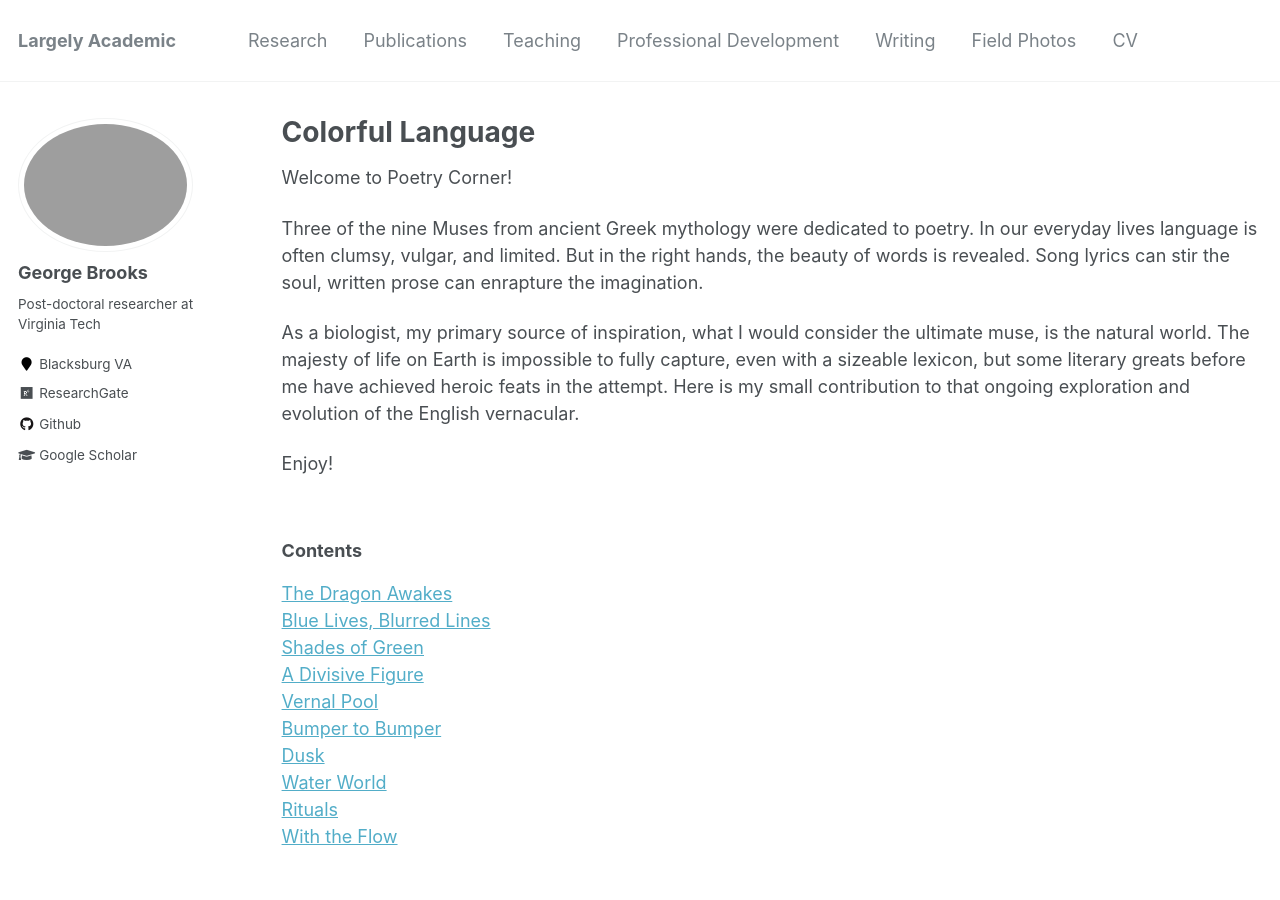
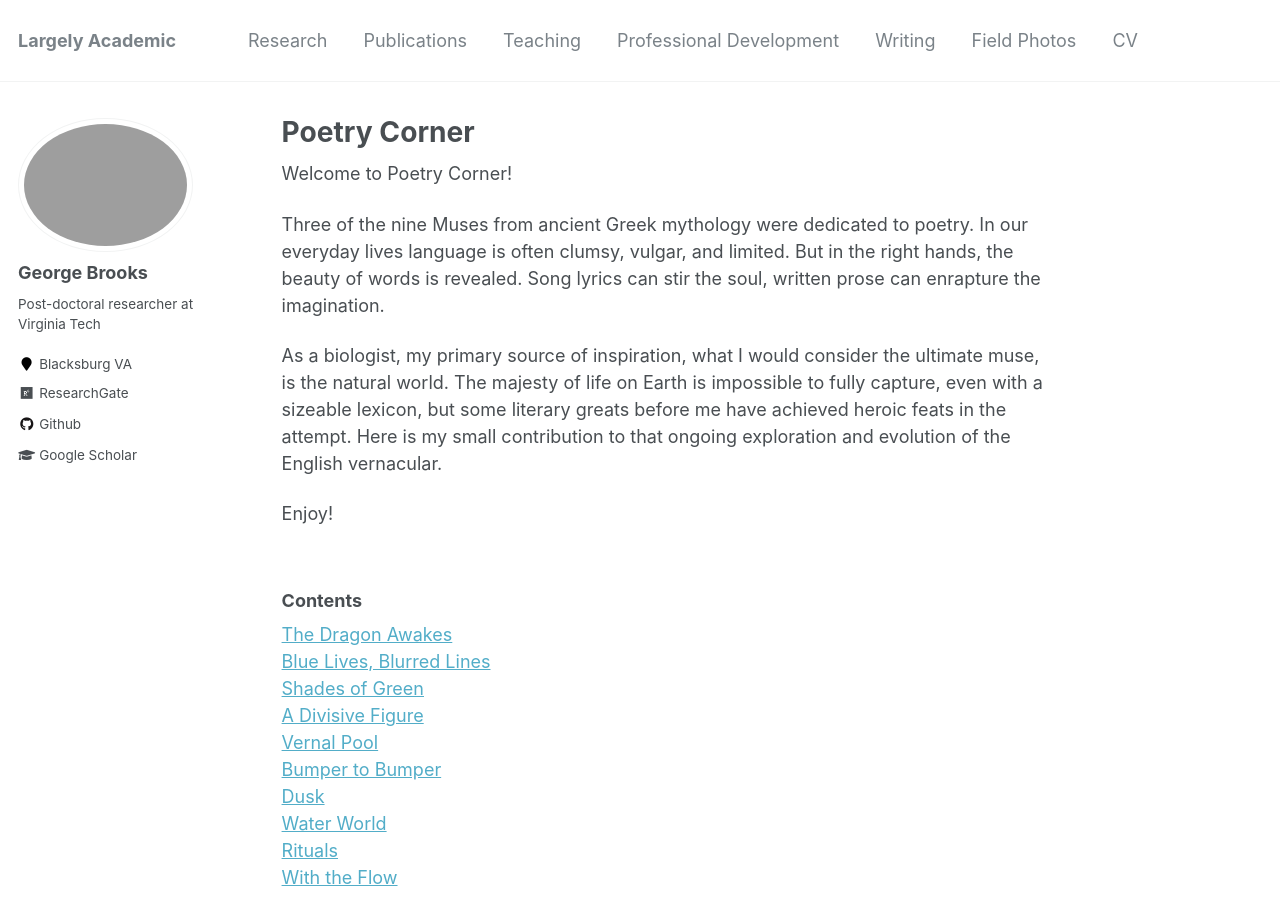
Before and after one commit to geobro1992/geobro1992.github.io, a Jekyll site: the page built from _cats/poetry-corner.md, in a window 1280 px wide and 900 px high. Built offline with Jekyll 4.4.1, drawn with Linux system fonts in a browser that asks for light colours.

Commit message:
Update poetry-corner.md

```diff
--- a/_cats/poetry-corner.md
+++ b/_cats/poetry-corner.md
@@ -1,8 +1,11 @@
 ---
-layout: archive
-title: "Colorful Language"
+layout: single-portfolio
+title: "Poetry Corner"
 permalink: /poetry-corner/
 author_profile: true
+excerpt: "<img src='/images/cats/PoetryCorner.jpg' alt=''>"
+collection: cats
+order_number: 50
 ---
 
 Welcome to Poetry Corner!
```
